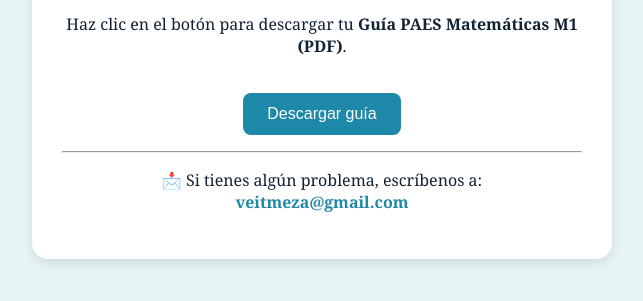
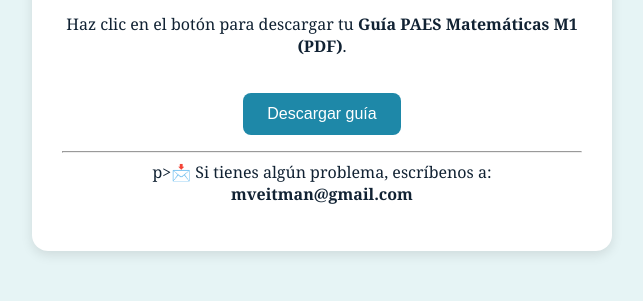
Before and after one commit to mveitm/PaesM1, a plain HTML site: page index.html in a window 1280 px wide. Shown: the part 259-560 px from the top of the page, without its empty margins (318-961 px from the left). Drawn offline with Linux system fonts and the light colour scheme.

Commit message:
Update index.html

```diff
--- a/index.html
+++ b/index.html
@@ -24,9 +24,8 @@ a:hover { text-decoration:underline; }
   <button id="btnDescargar" onclick="descargar()">Descargar guía</button>
   <p id="mensaje"></p>
   <hr>
-  <p>📩 Si tienes algún problema, escríbenos a:<br>
-  <a href="mailto:veitmeza@gmail.com">veitmeza@gmail.com</a></p>
-</div>
+  p>📩 Si tienes algún problema, escríbenos a: <strong>mveitman@gmail.com</strong></p>
+ </div>
 
 <script>
 // Cambia esta URL por el enlace al PDF que subirás al repositorio
```
